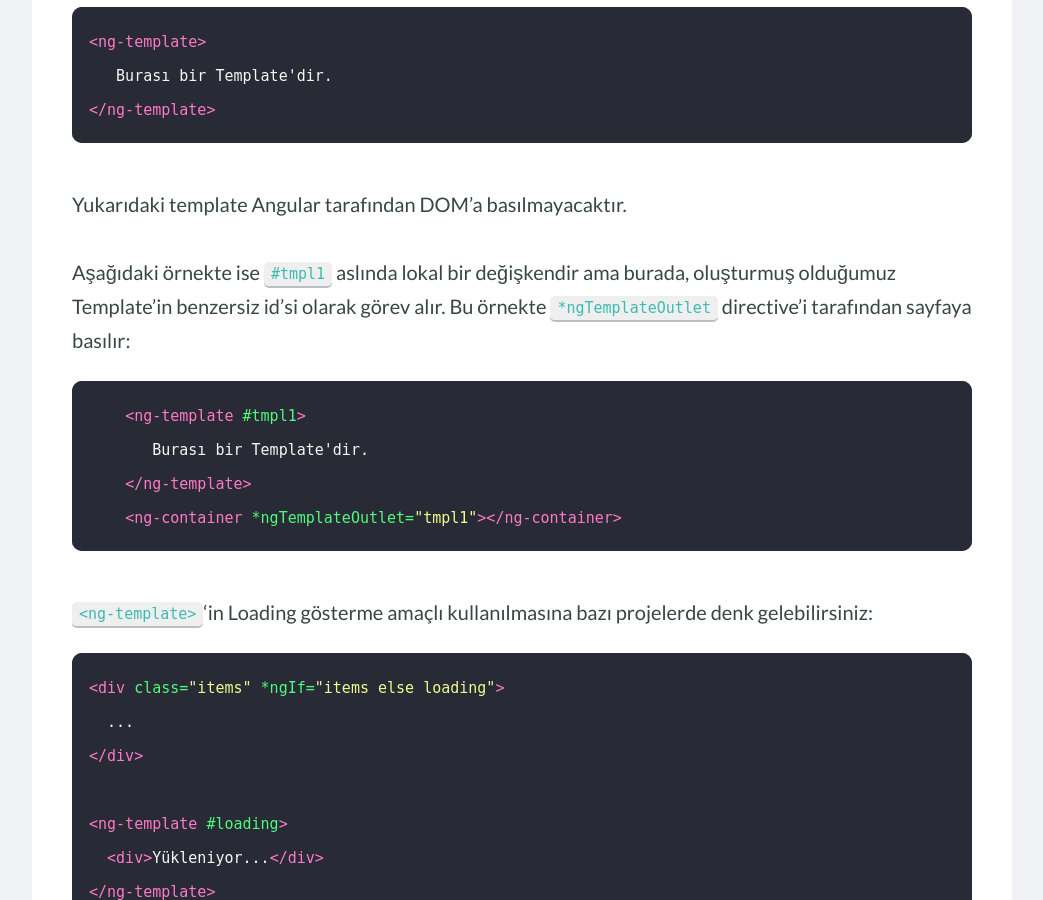
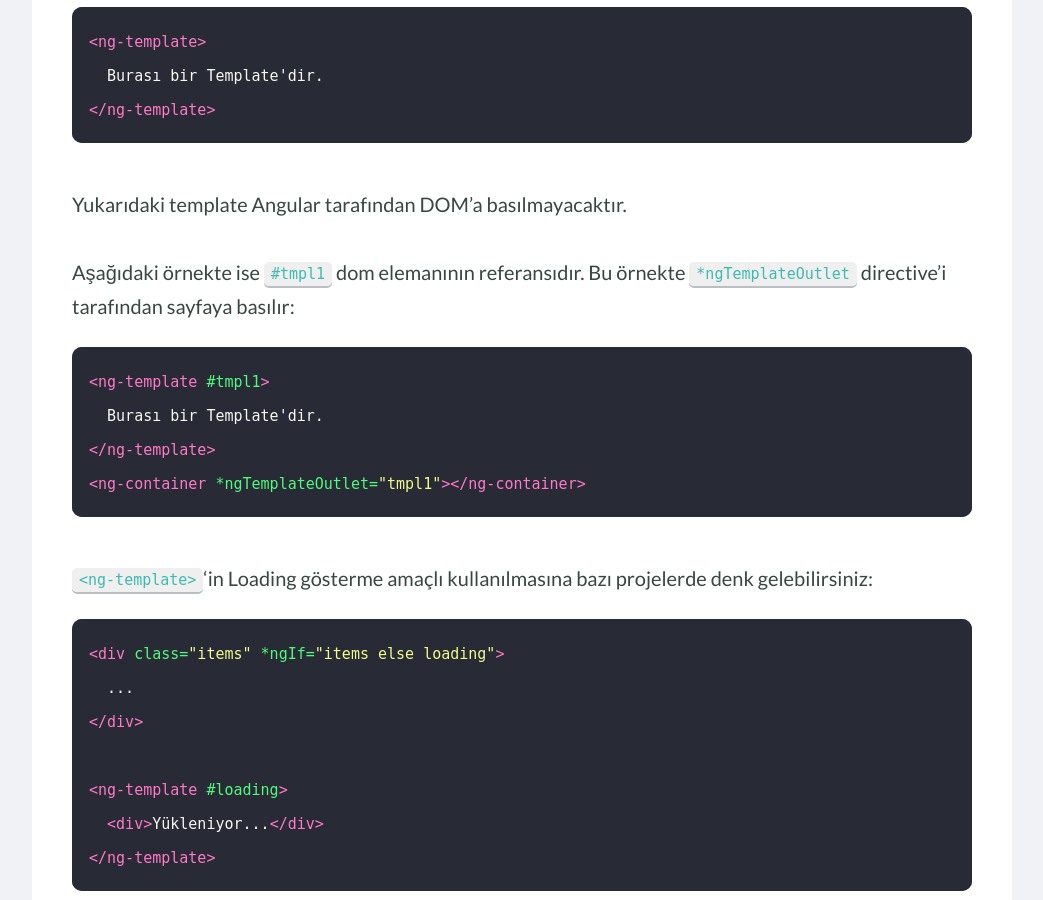
Before and after one commit to ozergul/ozergul.github.io, a Jekyll site: the page built from _posts/2019-06-11-angular-ng-template-ng-container-ng-content.md, in a window 1280 px wide and 900 px high, scrolled down 1422 px. Shown: the whole window, without its empty margins (118-1161 px from the left). Built offline with Jekyll 4.4.1, drawn with Linux system fonts in a browser that asks for light colours; our own code applies the rules of GitHub Pages for plain Markdown files; comment, search, counter and statistics services are not loaded.

Commit message:
Update 2019-06-11-angular-ng-template-ng-container-ng-content.md

````diff
--- a/_posts/2019-06-11-angular-ng-template-ng-container-ng-content.md
+++ b/_posts/2019-06-11-angular-ng-template-ng-container-ng-content.md
@@ -26,17 +26,17 @@ Angular'da da, Template'ler siz sayfaya çağırmadıkça veya koşul gerçekle
 `<ng-template>` için basit bir örnek vermek gerekirse:
 ``` html
 <ng-template>
-   Burası bir Template'dir.
+  Burası bir Template'dir.
 </ng-template>
 ```
 Yukarıdaki template Angular tarafından DOM'a basılmayacaktır.
 
-Aşağıdaki örnekte ise `#tmpl1` aslında lokal bir değişkendir ama burada, oluşturmuş olduğumuz Template'in benzersiz id'si olarak görev alır. Bu örnekte `*ngTemplateOutlet` directive'i tarafından sayfaya basılır:
+Aşağıdaki örnekte ise `#tmpl1` dom elemanının referansıdır. Bu örnekte `*ngTemplateOutlet` directive'i tarafından sayfaya basılır:
 ``` html
-    <ng-template #tmpl1>
-       Burası bir Template'dir.
-    </ng-template>
-    <ng-container *ngTemplateOutlet="tmpl1"></ng-container>
+<ng-template #tmpl1>
+  Burası bir Template'dir.
+</ng-template>
+<ng-container *ngTemplateOutlet="tmpl1"></ng-container>
 ```
 `<ng-template>`'in Loading gösterme amaçlı kullanılmasına bazı projelerde denk gelebilirsiniz:
 ``` html
@@ -66,7 +66,7 @@ Aşağıdaki örnek, `items` değişkeninin dolu olduğunu düşünürsek, `ng-c
     <tr *ngIf="item">
       <td>{{item}}</td>
     </tr>
-  </ng-container>
+    </ng-container>
   </tbody>
 </table>
 ```
````
